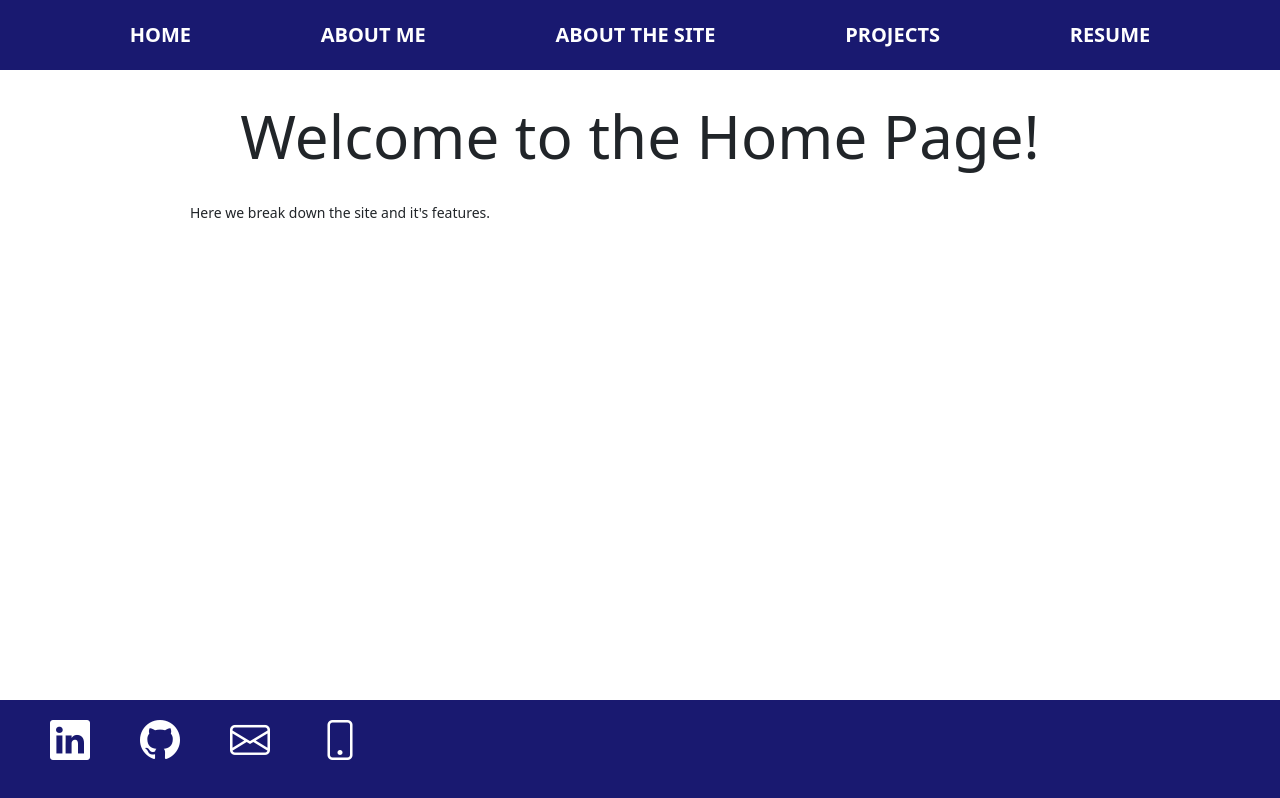
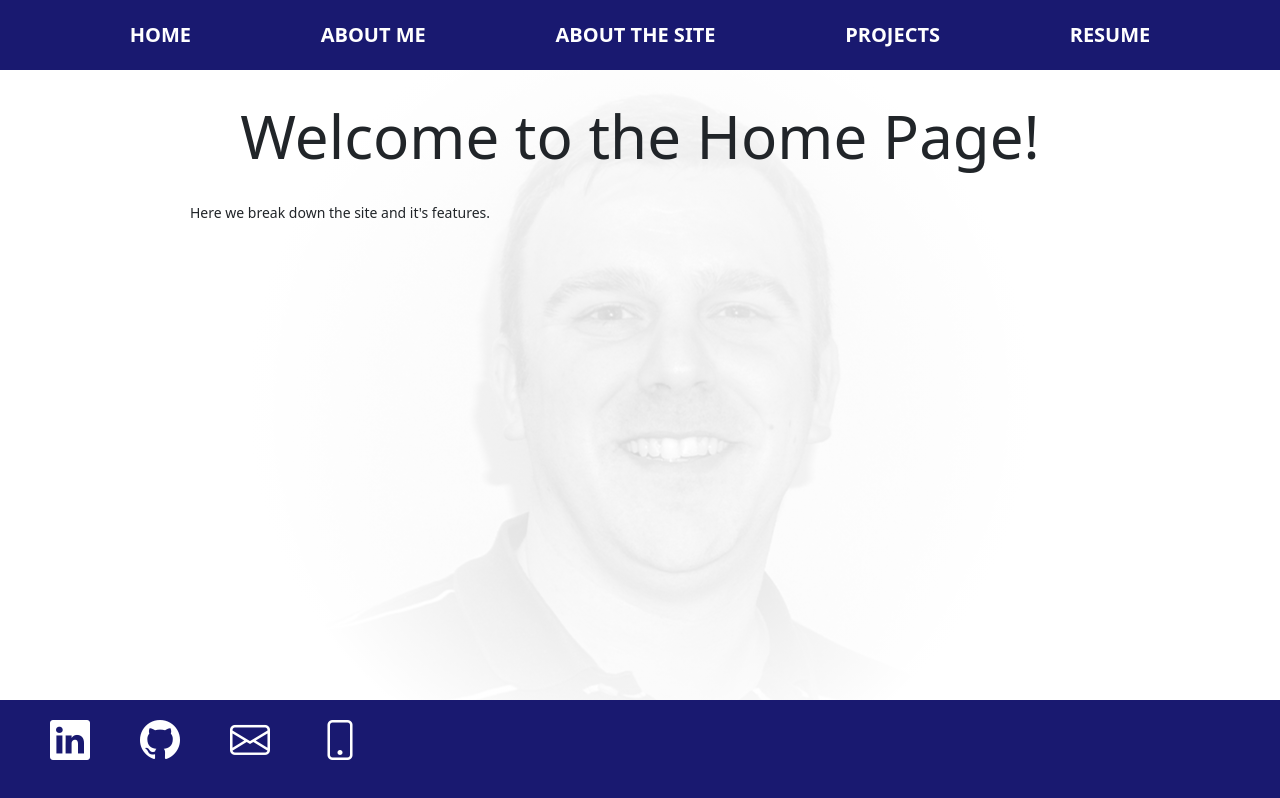
Before and after one commit to DaveKeith/firebase-portfolio, a Next.js app: page / in a window 1280 px wide. Shown: the top 798 px of the page. Built offline with nearby package versions, Linux system fonts and the light colour scheme.

Commit message:
my face on the background

```diff
--- a/pages/about-me/index.js
+++ b/pages/about-me/index.js
@@ -22,6 +22,7 @@ const AboutMe = () => {
             <p>{"I'm a Navy Veteran.  Served out of Mayport, Florida (near Jacksonville) and served aboard a frigate called the USS Underwood (FFG36) and a cruiser called the USS Gettysburg (CG64)."}</p>
             <p>{"Even before that, I travelled quite a bit"}</p>
         </section>
+        <div className='bg-face' />
     </Fragment>
 }
 
--- a/pages/index.js
+++ b/pages/index.js
@@ -8,6 +8,7 @@ const HomePage = () => {
         <section className="content">
             <p>Here we break down the site and {"it's"} features.</p>
         </section>
+        <div className='bg-face' />
     </Fragment>
 }
 
--- /dev/null
+++ b/styles/components/_bg-face.scss
@@ -0,0 +1,12 @@
+.bg-face{
+    position: absolute;
+    top: 0;
+    height: 100vh;
+    width: 90rem;
+    left: calc(50% - 45rem);
+    z-index: -10;
+    background-image: radial-gradient(circle at center, rgba(255, 255, 255, 0.8) 0, rgba(255, 255, 255, 1) 65%), url(/imgs/davekeithpic.jpg);
+    background-position: center;
+    background-repeat: repeat-y;
+    filter: grayscale(1);
+}
--- a/styles/globals.scss
+++ b/styles/globals.scss
@@ -4,6 +4,7 @@
 @import "base/animations";
 @import "base/base";
 
+@import "components/bg-face";
 @import "components/header";
 @import "components/main";
 
--- a/styles/pages/_about-tech.scss
+++ b/styles/pages/_about-tech.scss
@@ -84,13 +84,10 @@
         i{
             grid-row: 2;
             align-self: center;
+            text-align: center;
 
             &::before{
-                font-size: 15rem;
-
-                @include respond(phone){ // width < 600
-                    font-size: 10rem;
-                }
+                font-size: 10rem;
             }
         }
 
```
